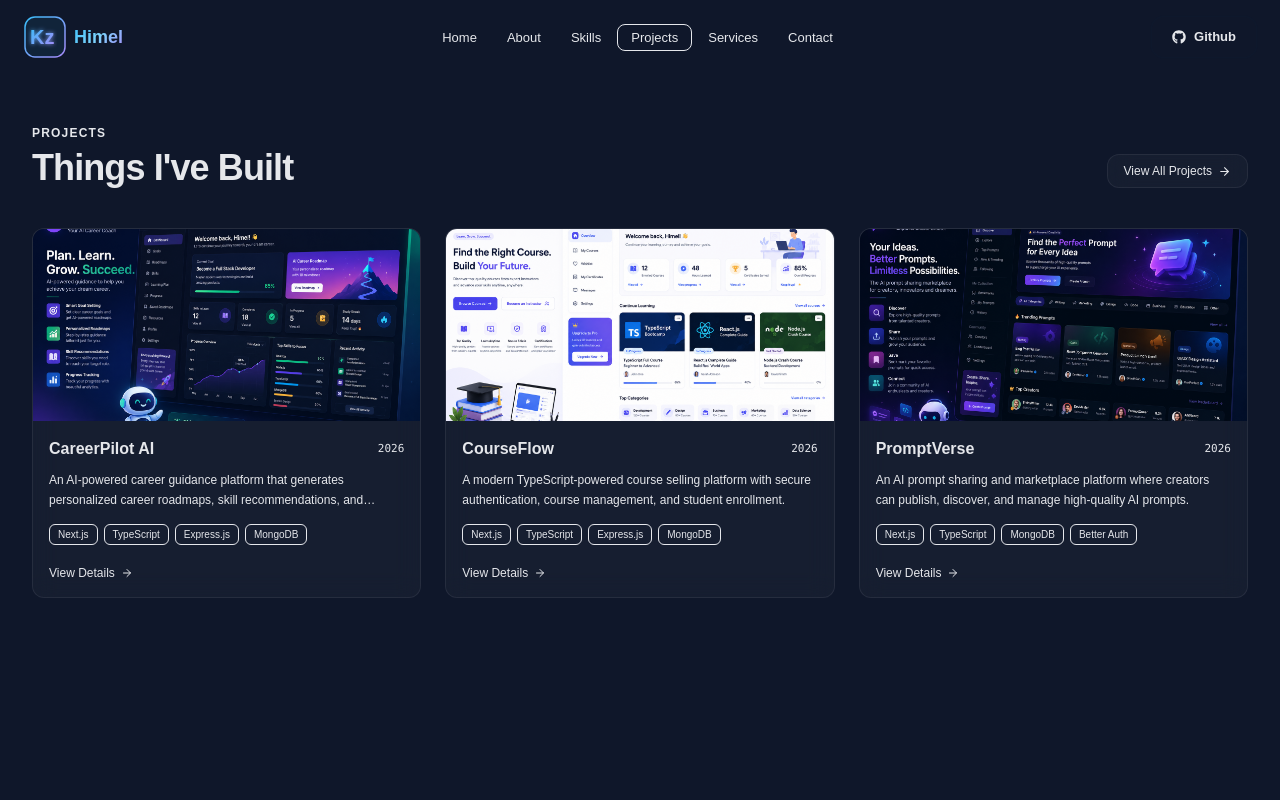
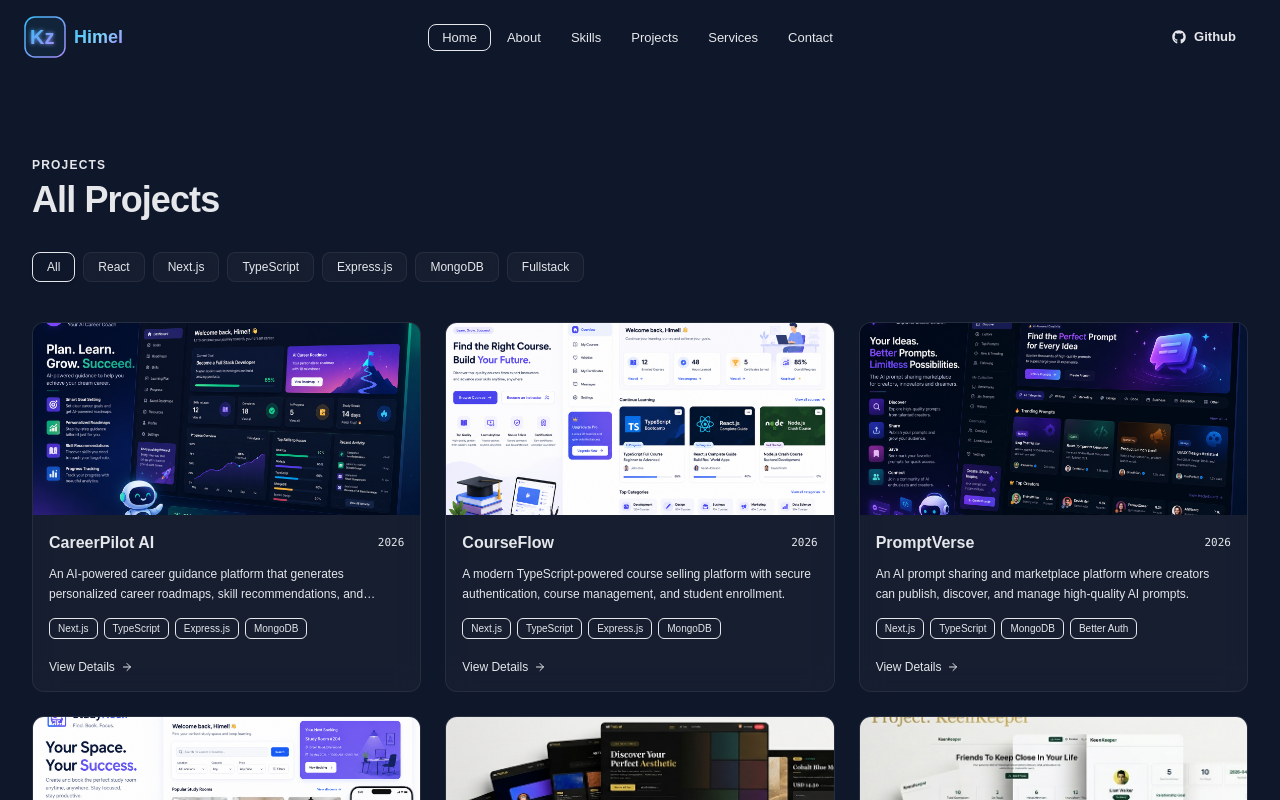
Before and after one commit to Kz-Himel/portfolio, a Next.js app: page /projects in a window 1280 px wide. Shown: the top 800 px of the page. Built offline with nearby package versions, Linux system fonts and the light colour scheme; a web font is replaced by a local one.

Commit message:
Added: two difeerente section and page featured project and all projects

```diff
--- a/src/app/projects/page.jsx
+++ b/src/app/projects/page.jsx
@@ -1,14 +1,14 @@
-import ProjectsSection from "@/components/ProjectsSection";
+import AllProjectsPage from "@/components/AllProjectsPage";
 
 export const metadata = {
-  title: "Services | Kz Himel",
-  description: "Frontend development services including UI/UX implementation, performance optimization, and more.",
+  title: "Projects | Kz Himel",
+  description: "A collection of full-stack and frontend projects built by Kz Himel.",
 };
 
-export default function ServicesPage() {
+export default function ProjectsPage() {
   return (
     <div className="pt-10">
-      <ProjectsSection />
+      <AllProjectsPage />
     </div>
   );
 }
--- /dev/null
+++ b/src/components/AllProjectsPage.jsx
@@ -0,0 +1,106 @@
+"use client";
+
+import { useState } from "react";
+import { motion, AnimatePresence } from "framer-motion";
+import { projects } from "@/data/projects";
+import ProjectCard from "@/components/ProjectCard";
+
+const filterCategories = [
+  "All",
+  "React",
+  "Next.js",
+  "TypeScript",
+  "Express.js",
+  "MongoDB",
+  "Fullstack",
+];
+
+export default function AllProjectsPage() {
+  const [activeCategory, setActiveCategory] = useState("All");
+
+  const filteredProjects = projects.filter((project) => {
+    if (activeCategory === "All") return true;
+
+    const matchesCategory =
+      project.category?.toLowerCase() === activeCategory.toLowerCase();
+    const matchesTags = project.tags?.some((tag) =>
+      tag.toLowerCase().includes(activeCategory.toLowerCase())
+    );
+
+    return matchesCategory || matchesTags;
+  });
+
+  return (
+    <section className="py-24 md:py-28 relative overflow-hidden min-h-screen">
+      {/* Background Glow */}
+      <div className="absolute top-0 right-0 w-80 h-80 bg-accent/5 rounded-full blur-[100px] pointer-events-none -z-10" />
+
+      {/* Main Container */}
+      <div className="max-w-7xl mx-auto px-4 sm:px-6 lg:px-8">
+        {/* Header */}
+        <motion.div
+          initial={{ opacity: 0, y: 20 }}
+          whileInView={{ opacity: 1, y: 0 }}
+          viewport={{ once: true }}
+          transition={{ duration: 0.5 }}
+          className="mb-6 md:mb-8"
+        >
+          <span className="text-accent text-xs font-semibold uppercase tracking-widest">
+            Projects
+          </span>
+          <h1 className="text-3xl md:text-4xl font-bold text-text-main mt-1 tracking-tight">
+            All Projects
+          </h1>
+        </motion.div>
+
+        {/* Category Filter Buttons */}
+        <motion.div
+          initial={{ opacity: 0, y: 15 }}
+          whileInView={{ opacity: 1, y: 0 }}
+          viewport={{ once: true }}
+          transition={{ duration: 0.5, delay: 0.1 }}
+          className="flex flex-wrap items-center gap-2 mb-8 md:mb-10"
+        >
+          {filterCategories.map((category) => {
+            const isActive = activeCategory === category;
+
+            return (
+              <button
+                key={category}
+                onClick={() => setActiveCategory(category)}
+                className={`relative px-3.5 py-1.5 rounded-lg text-xs font-medium transition-all duration-300 cursor-pointer ${
+                  isActive
+                    ? "text-accent border border-accent/30 bg-accent/10 shadow-sm"
+                    : "text-muted glass border border-white/5 hover:text-text-main hover:border-white/20"
+                }`}
+              >
+                {category}
+              </button>
+            );
+          })}
+        </motion.div>
+
+        {/* Projects Grid: 1 col on mobile, 2 col on md (first item full-width on md), 3 col on lg */}
+        <motion.div layout className="grid grid-cols-1 md:grid-cols-2 lg:grid-cols-3 gap-5 md:gap-6">
+          <AnimatePresence mode="popLayout">
+            {filteredProjects.map((project, i) => (
+              <ProjectCard
+                key={project.id || project.title}
+                project={project}
+                isFirst={i === 0}
+                index={i}
+              />
+            ))}
+          </AnimatePresence>
+        </motion.div>
+
+        {/* Empty state if category has no projects */}
+        {filteredProjects.length === 0 && (
+          <div className="text-center py-12 text-muted text-sm glass rounded-xl border border-white/5">
+            No projects found for <span className="text-accent">{activeCategory}</span> category.
+          </div>
+        )}
+      </div>
+    </section>
+  );
+}
```
